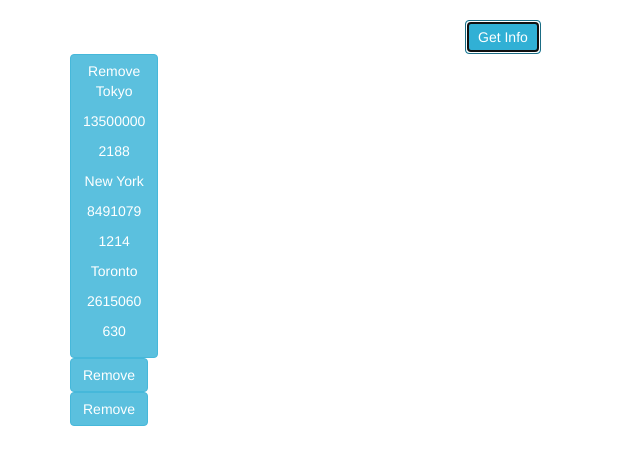
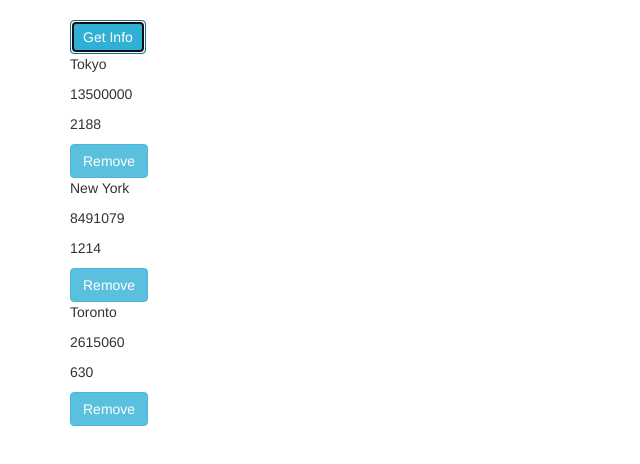
Before and after one commit to clarejacky/base_project_week3, a plain HTML site: page index.html in a window 1280 px wide. Both pictures are taken after a click on the button "Get Info". Shown: the whole page, without its empty margins (0-640 px from the left). Drawn offline with nearby package versions, Linux system fonts and the light colour scheme.

Commit message:
display works

```diff
--- a/app.js
+++ b/app.js
@@ -15,9 +15,8 @@
         var locationNames = cityData.cities[i].location;
         var locationPops = cityData.cities[i].population;
         var locationAreas = cityData.cities[i].area;
-        $(".more-stuff").children().children().first().append("<p>" + locationNames + "</p>");
-        $(".more-stuff").children().children().first().append("<p>" + locationPops + "</p>");
-        $(".more-stuff").children().children().first().append("<p>" + locationAreas + "</p>");
+        $(".more-stuff").children().children().first().append("<div class='city'><p>" + locationNames + "</p><p>" + locationPops + "</p><p>" + locationAreas + "</p><div class='remove'><button id='remove' class='btn btn-info'>Remove</button></div></div>");
+
 
     }
 }
@@ -40,8 +39,8 @@
         });
 
 
-    $(".more-stuff").on("click", "#remove", function () {
-        $(this).closest().parent().empty();
+    $(".more-stuff").on("click", ".remove", function () {
+        $(this).parent().empty();
     });
 });
 
--- a/index.html
+++ b/index.html
@@ -16,7 +16,7 @@
 <body>
 <div class="container">
 
-    <div id="stuff" class="col-md-4 col-md-offset-4">
+    <div id="stuff">
         <button id="get-info-btn" class="btn btn-info">Get Info</button>
     </div>
 </div>
--- a/location.html
+++ b/location.html
@@ -1,8 +1,6 @@
 <!--Templating-->
 
 <div class="locationContainer">
+<p class="city"></p>
 
-</div>
-<div class="remove">
-    <button id="remove" class="btn btn-info">Remove</button>
-</div>
+    </div>
```
